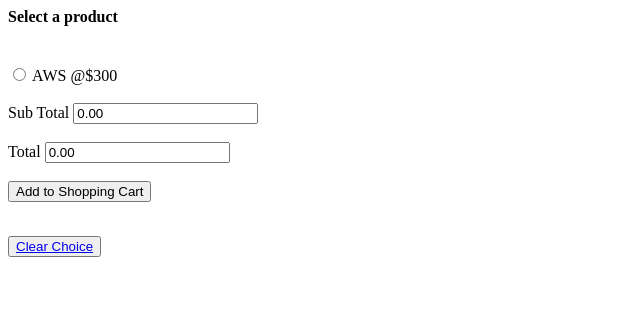
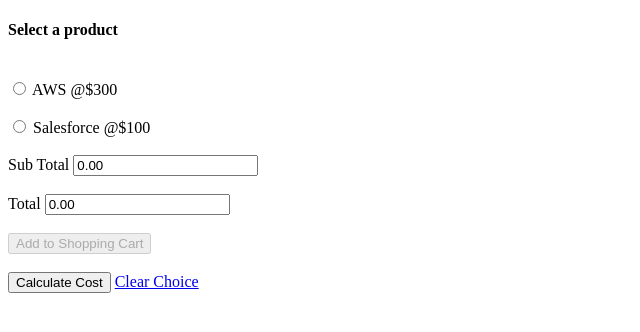
Before and after one commit to davidkeane/is1113, a PHP site: page /ebusiness/Ebus1.php in a window 1280 px wide. Shown: the top 332 px of the page, without its empty margins (0-640 px from the left). Run offline with PHP 8.4, Linux system fonts and the light colour scheme.

Commit message:
pushing changes

```diff
--- a/ebusiness/Ebus1.php
+++ b/ebusiness/Ebus1.php
@@ -1,5 +1,4 @@
-<!DOCTYPE <DOCTYPE.html
-
+<!DOCTYPE html>
 <html>
 
 <head>
@@ -7,8 +6,8 @@
 
 <!--jQuery--->
 
-<script src "https://ajax.googleapis.com/ajax/jquery/3.2.1/jquery.min.js"></script>
-    <script type = "£ext/javascript" src = "cost_calc.js"></script>
+    <script src "https://ajax.googleapis.com/ajax/jquery/3.2.1/jquery.min.js"></script>
+    <script type="text/javascript" src="cost_calc.js"></script>
 
 
 </head>
@@ -19,9 +18,17 @@
 <br/>
 
     <form method = "POST" action ="Ebus2.php">
+<label for "aws">
+<input type="radio" id="aws" name="product" onClick="disabledbtnProceed()"/>
+AWS @$300
+</label>
+
+<br/>
+<br/>
+
 <label for "salesforce">
-<input type = "radio" id = "Salesforce" name = "product" onClick = "disabledbtnProceed"/>
-AWS @$300
+<input type = "radio" id = "salesforce" name = "product" onClick = "disabledbtnProceed()"/>
+Salesforce @$100
 </label>
 
 <br/>
@@ -43,12 +50,12 @@ Total
         <br/>
         <br/>
 
-<button type "submit" id = "btnProceed" disable>Add to Shopping Cart </button>
+<button type "submit" id = "btnProceed" disabled>Add to Shopping Cart </button>
 </form>
 
 <br/>
 
-<button onClick="calcSub()"Calculate Cost </button>
+<button onClick="calcSub()">Calculate Cost </button>
 <a role = "button" href = "Ebus1.php"> Clear Choice </a>
 
 </body>
--- a/ebusiness/cost_calc.js
+++ b/ebusiness/cost_calc.js
@@ -17,7 +17,7 @@ display(argSubTotal);
 
 function display(parm1){
 
-    document.getElementById("subtotal").Value = parm1;
+    document.getElementById("subtotal").value = parm1;
     document.getElementById("total").value = parm1;
 
 enablebtnProceed();
@@ -27,6 +27,6 @@ function enablebtnProceed(){
     $('#btnProceed').prop('disabled', false);
 }
 
-function disablbtnProceed() {
+function disablebtnProceed() {
     $('#btnProceed').prop('disabled', true);
 }
```
